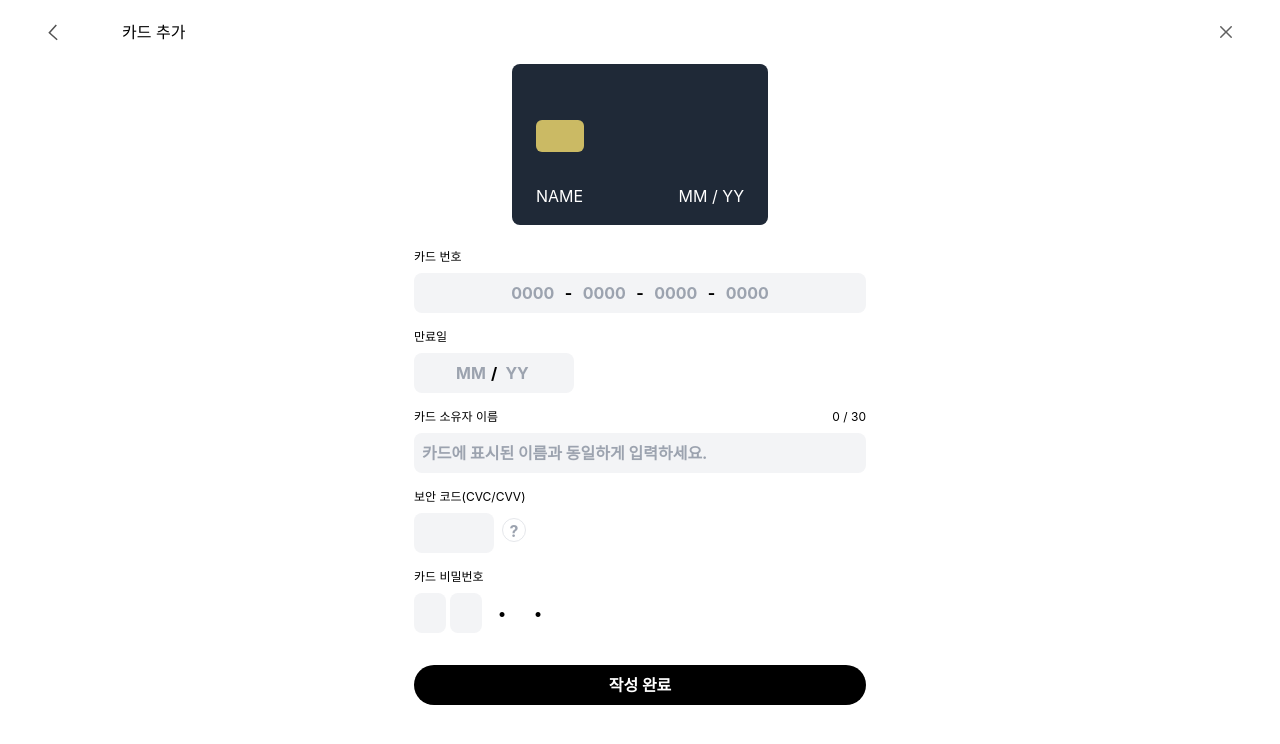
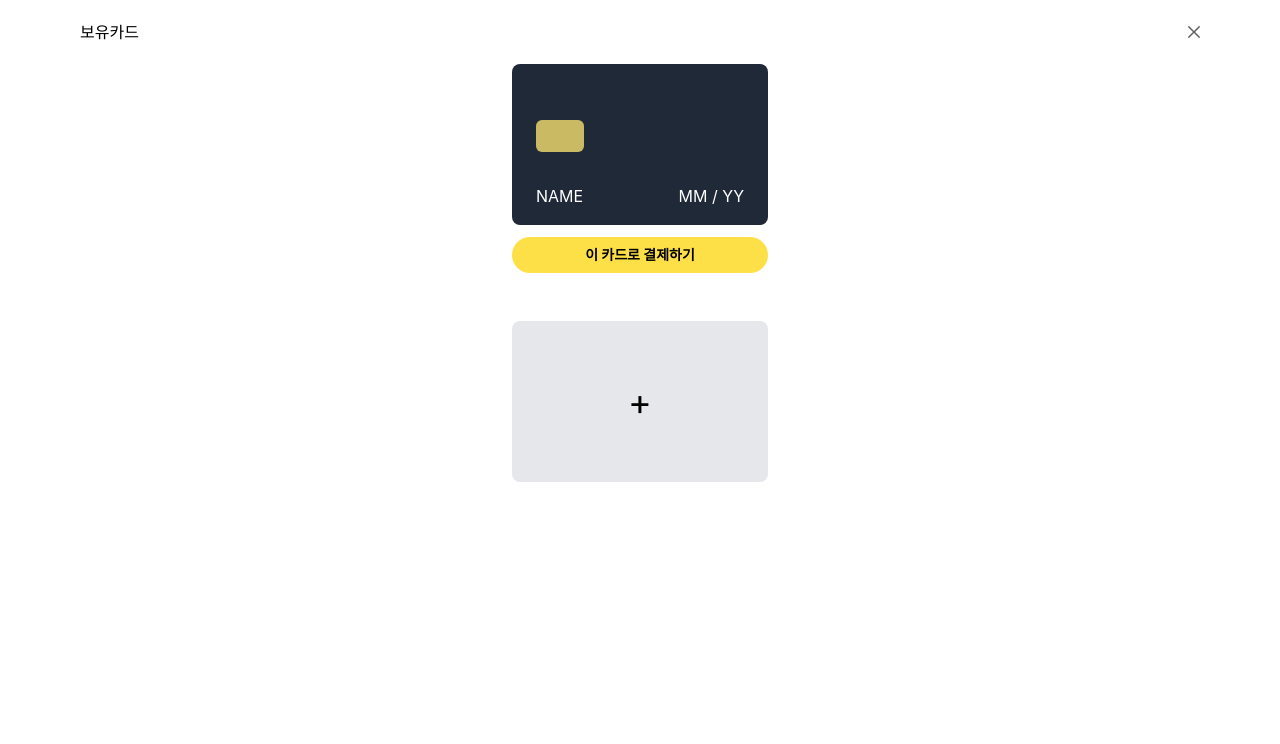
Before and after one commit to Oh-seo-jin/shooking, a React (Create React App) app: page /payments in a window 1280 px wide. Shown: the top 744 px of the page. Built offline with nearby package versions, Linux system fonts and the light colour scheme.

Commit message:
생성 : 라우터 생성하여 Link로 페이지 이동 처리

```diff
--- a/package.json
+++ b/package.json
@@ -11,6 +11,7 @@
     "react": "^18.3.1",
     "react-dom": "^18.3.1",
     "react-hook-form": "^7.52.1",
+    "react-router-dom": "^6.26.0",
     "react-scripts": "5.0.1",
     "web-vitals": "^2.1.4",
     "yup": "^1.4.0"
--- a/public/index.html
+++ b/public/index.html
@@ -2,7 +2,7 @@
 <html lang="en">
   <head>
     <meta charset="utf-8" />
-    <link rel="icon" href="%PUBLIC_URL%/img/favicon.ico"/>
+    <link rel="icon" href="%PUBLIC_URL%/favicon.ico"/>
     <meta name="viewport" content="width=device-width, initial-scale=1" />
     <meta name="theme-color" content="#000000" />
     <meta
--- a/src/App.jsx
+++ b/src/App.jsx
@@ -1,13 +1,12 @@
-import Products from './pages/Products';
-import AddPayment from './pages/AddPayment';
-import Payments from './pages/Payments'
-import NameForm from './components/ExampleFrom';
-import './App.css';
+import "./App.css";
+import Router from "./Router";
 
 function App() {
-  return (
-    <AddPayment/>
-  );
+  return(
+    <>
+      <Router/>
+    </>
+  )
 }
 
 export default App;
--- /dev/null
+++ b/src/Router.jsx
@@ -0,0 +1,18 @@
+import { BrowserRouter, Routes, Route } from "react-router-dom";
+import Products from './pages/Products';
+import AddPayment from './pages/AddPayment';
+import Payments from './pages/Payments'
+import NameForm from './components/ExampleFrom';
+
+
+export default function Router() {
+  return (
+    <BrowserRouter>
+      <Routes>
+        <Route path="/shooking" element={<Products/>}/>
+        <Route path="/payments" element={<Payments/>}/>
+        <Route path="/payments/add" element={<AddPayment/>}/>
+      </Routes>
+    </BrowserRouter>
+  );
+}
--- a/src/components/ProductCard.jsx
+++ b/src/components/ProductCard.jsx
@@ -1,4 +1,5 @@
 import { Component } from 'react';
+import { Link } from 'react-router-dom';
 
 class ProductCard extends Component {
     constructor(props){
@@ -7,22 +8,11 @@ class ProductCard extends Component {
             disabled: false
         };
         this.handleCart = this.handleCart.bind(this);
-        this.handlePurchase = this.handlePurchase.bind(this);
     }
 
     handleCart() {
         this.setState({disabled: true});
         this.props.setCount(this.props.count + 1);
-    }
-
-    handlePurchase() {
-        const confirmed = window.confirm("결제 페이지로 이동하시겠습니까?");
-        if (confirmed) {
-            // navigator
-            console.log("User Clicked Yes");
-        } else {
-            console.log("User Clicked No");
-        }
     }
 
     render() {
@@ -38,7 +28,7 @@ class ProductCard extends Component {
                     <p className="font-bold text-base">{price}</p>
                     <div className='flex flex-row gap-2'>
                     <button onClick={this.handleCart} className={`bg-black text-white text-xs p-1 w-11 rounded-xl ${disabled ? 'bg-gray-300 text-black font-bold cursor-not-allowed': ''}`} disabled={disabled ? "disabled" : ""}>{disabled ? "담김!" : "담기"}</button>
-                    <button onClick={this.handlePurchase} className={`bg-yellow-400 text-black text-xs p-1 w-11 rounded-xl`}>구매</button>
+                    <Link className={`bg-yellow-400 text-black text-xs text-center p-1 w-11 rounded-xl`}>구매</Link>
                     </div>
                 </div>
             </div>
--- a/src/pages/Payments.jsx
+++ b/src/pages/Payments.jsx
@@ -21,9 +21,11 @@ function Payments() {
   return (
     <>
     {/* header */}
-    <div className='bg-white w-screen h-16 flex flex-row justify-between items-center px-20 lg:px-12'>
+    <div className='bg-white w-screen h-16 flex flex-row justify-between items-center px-20 lg:px-20'>
       <p>보유카드</p>
-      <p>X</p>
+      <button className="justify-self-end">
+        <img src={`${process.env.PUBLIC_URL}/svg/cancel.svg`} />
+      </button>
     </div>
     {/* main */}
     <div className="w-80 mx-auto mb-16 flex flex-col items-center gap-12">
```
Also changed, not shown: 1 other file (tests, documents, lock files or other folders).
